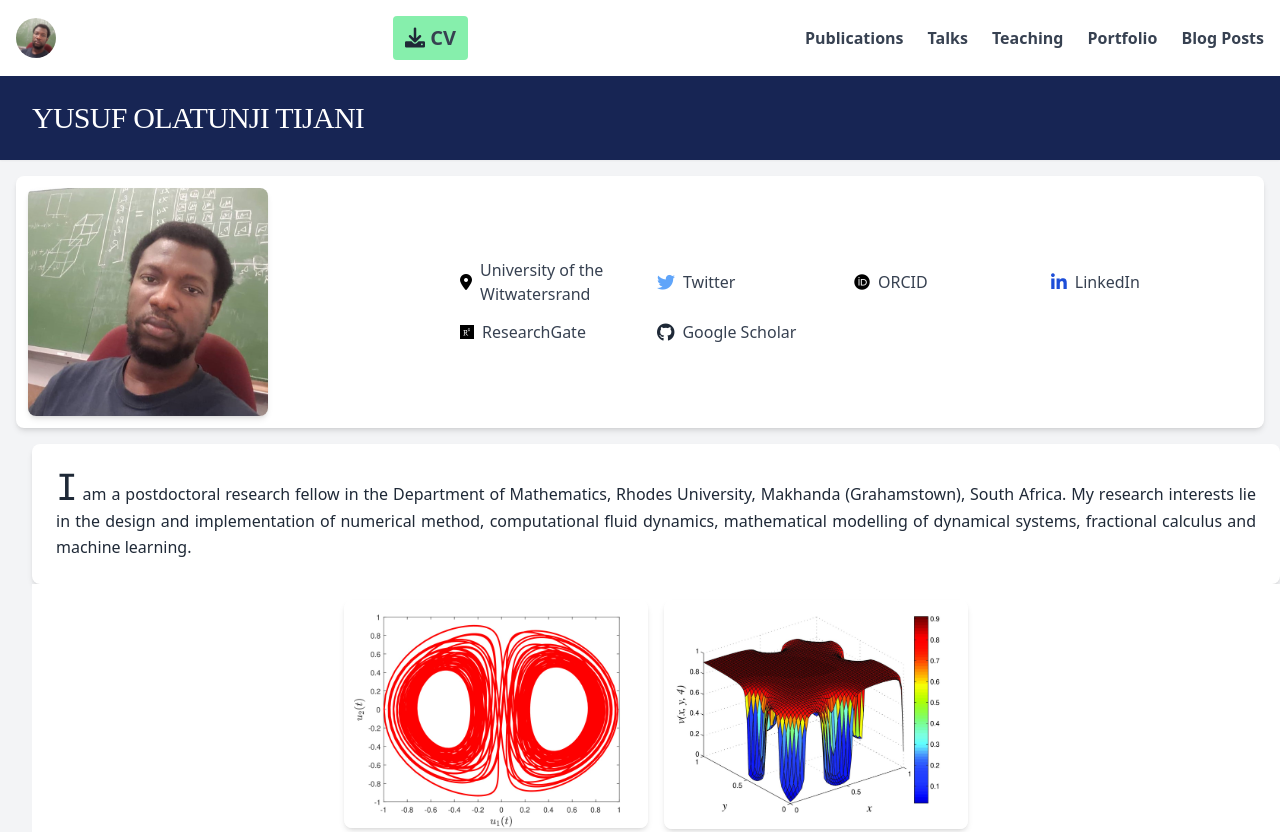
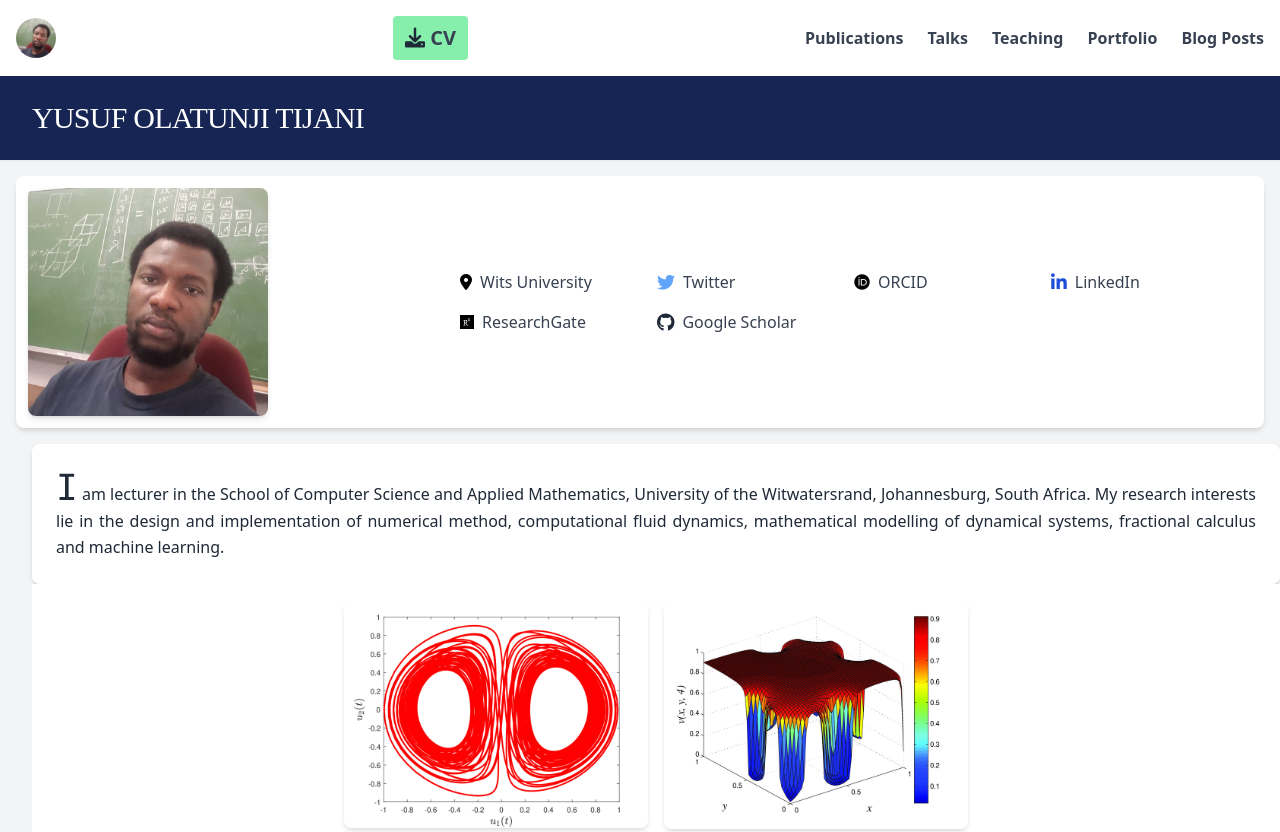
Before and after one commit to YusufOTijani/Olodyusuf, a website: page index.html in a window 1280 px wide. Shown: the top 832 px of the page. Drawn offline with nearby package versions, Linux system fonts and the light colour scheme; files that its build step writes are made by us from their sources.

Commit message:
Update index.html

```diff
--- a/index.html
+++ b/index.html
@@ -68,7 +68,7 @@
            <div class="grid grid-cols-2 md:grid-cols-4 gap-1">
              <a href="https://www.wits.ac.za/people/academic-a-z-listing/t/yusuftijaniwitsacza/" class="flex items-center space-x-2 hover:bg-gray-100 p-1 rounded">
                     <i class="fa-solid fa-location-dot"></i>
-                    <span class="text-gray-700">University of the Witwatersrand</span>
+                    <span class="text-gray-700">Wits University</span>
                 </a>
                 <a href="https://x.com/olodyusuf" class="flex items-center space-x-2 hover:bg-gray-100 p-1 rounded">
                     <i class="fab fa-twitter text-blue-400 text-lg"></i>
@@ -106,7 +106,8 @@
 <div class="lg:w-7/10 w-full lg:pl-8">
     <div class="bg-white rounded-lg shadow-md p-6">
         <p class="text-gray-800 leading-relaxed text-justify">
-            <span class="text-4xl font-mono">I</span> am a postdoctoral research fellow in the Department of Mathematics, Rhodes University, Makhanda (Grahamstown), South Africa. My research interests lie in the  design and implementation of numerical method, computational fluid dynamics, mathematical modelling of dynamical systems, fractional calculus and machine learning.
+            <span class="text-4xl font-mono">I</span> am lecturer in the School of Computer Science and Applied Mathematics,
+            University of the Witwatersrand, Johannesburg, South Africa. My research interests lie in the  design and implementation of numerical method, computational fluid dynamics, mathematical modelling of dynamical systems, fractional calculus and machine learning.
       </p>
       </div>
 
```
